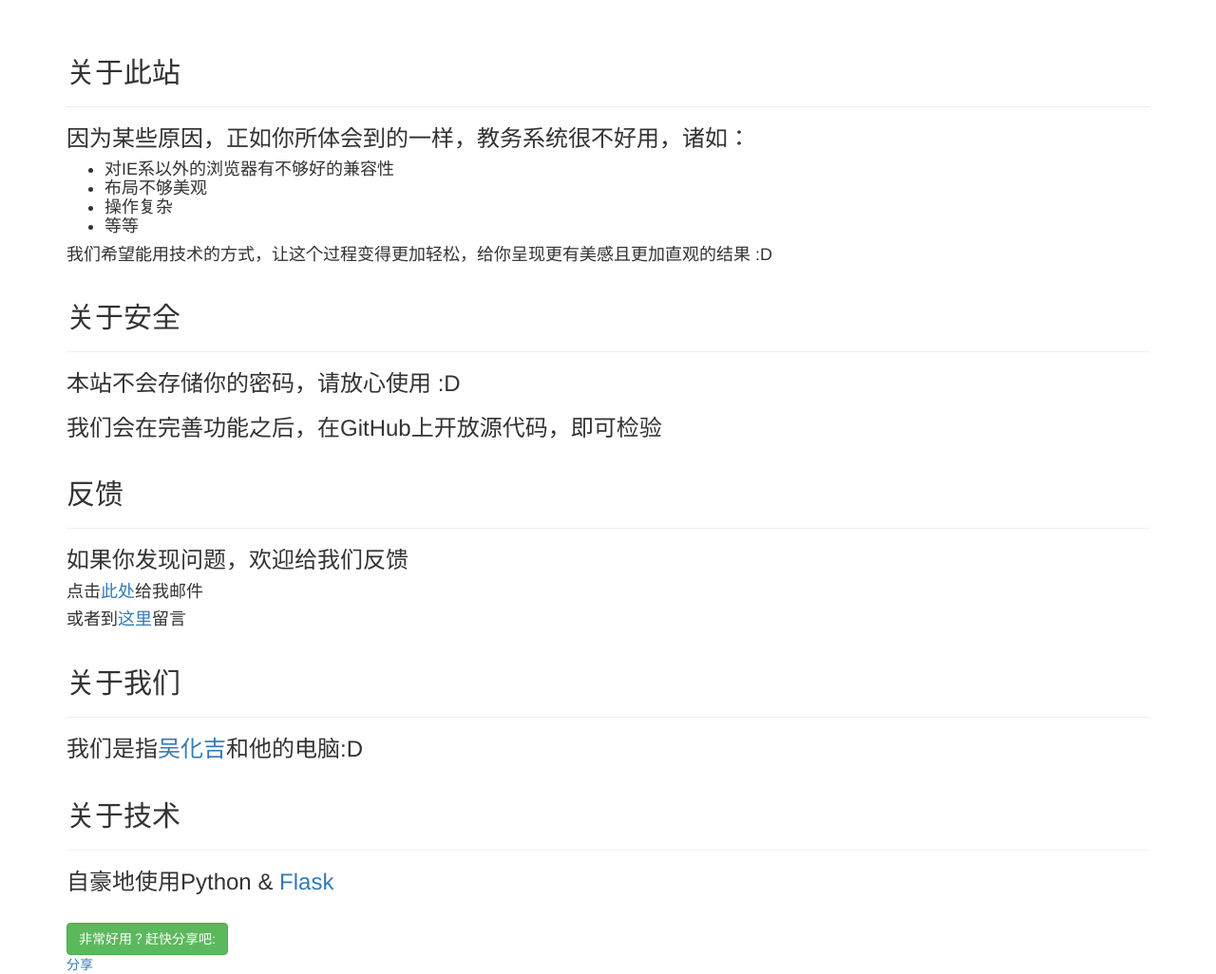
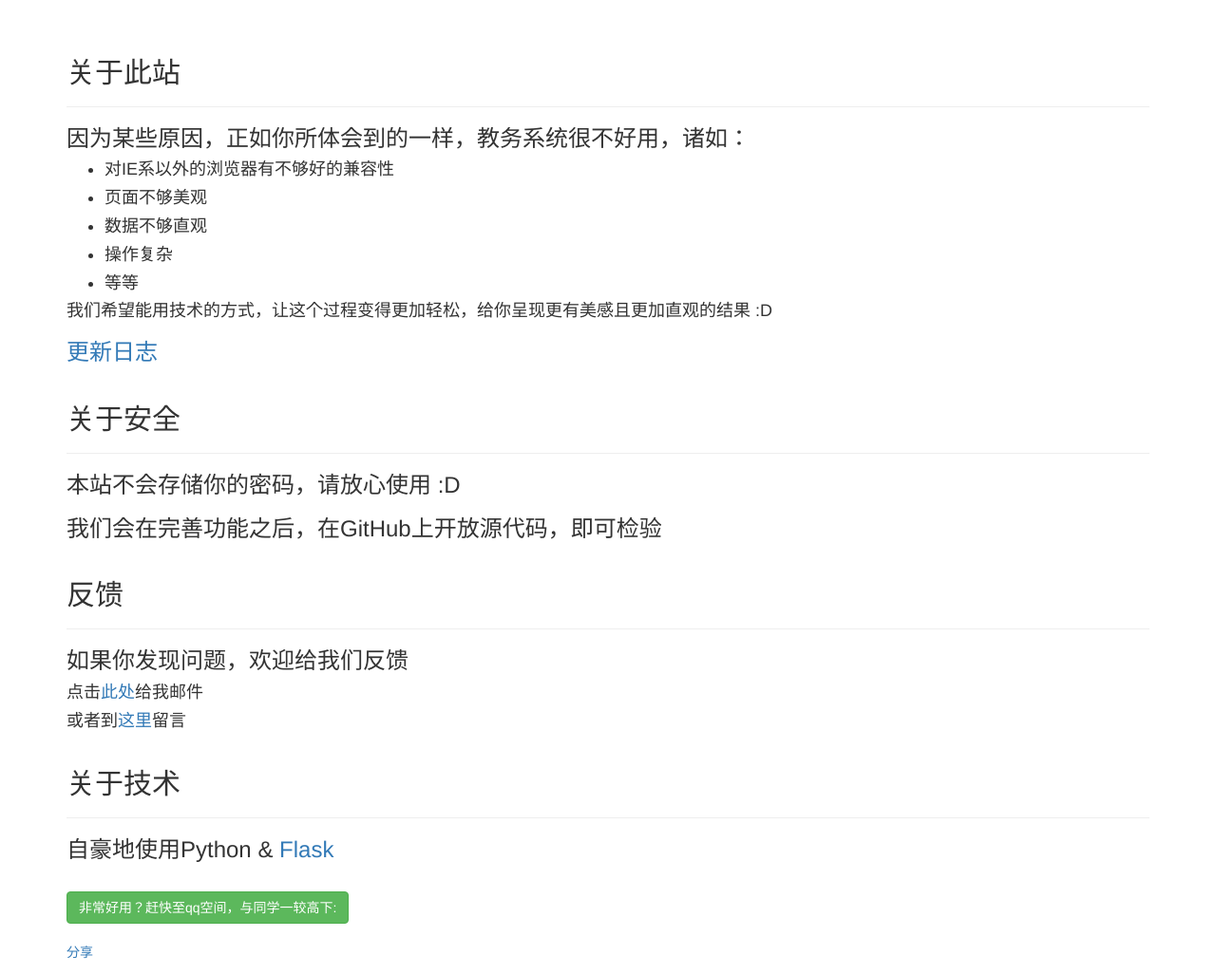
Before and after one commit to WuHuaJi0/jwc, a Flask app: page /about in a window 1280 px wide. Shown: the part 52-1078 px from the top of the page at 95% size. Run offline with Flask 2, Linux system fonts and the light colour scheme; some libraries are stand-ins or nearby versions.

Commit message:
更新首页和日志页

```diff
--- a/jwc.py
+++ b/jwc.py
@@ -94,35 +94,6 @@ def course():
     return render_template('query.html',form=form,randomNum=str(session['randomNum']))
 
 
-# 培养计划
-# @application.route('/planTrain',methods=['GET','POST'])
-# def planTrain():
-#     form = UserForm()
-#     if request.method == 'GET':
-#         session['cookie'] = None
-#         session['__VIEWSTATE'] = None
-#         session['__EVENTVALIDATION'] = None
-#         session['headers'] = None
-#         session['randomNum'] = None
-#
-#         (session['cookie'],session['__VIEWSTATE'],session['__EVENTVALIDATION']) = auth.init()
-#         session['headers'] = auth.createHeaders(session['cookie'])
-#         session['randomNum'] = auth.getImage(session['headers'])
-#
-#     if form.validate_on_submit() and request.method == 'POST':
-#         username = form.txtUserName.data
-#         password = form.txtUserPassword.data
-#         CheckCode = form.CheckCode.data
-#         loginResult = auth.login(session.get('__VIEWSTATE'),session.get('__EVENTVALIDATION'),session.get('headers'),username,password,CheckCode)
-#
-#         if loginResult != 'yes':
-#             return render_template('login_error.html', loginError = loginResult,before='course')
-#
-#         plan = auth.trainPlan(session['headers'],loginResult)
-#
-#         return render_template('planTrain.html',plan = plan)
-#     # return render_template('query.html',form=form,randomNum=str(session['randomNum']))
-
 
 @application.route('/studyCompare',methods=['GET','POST'])
 def studyCompare():
@@ -167,6 +138,10 @@ def chat():
 def about():
     return render_template('about.html')
 
+@application.route('/log')
+def log():
+    return render_template("log.html")
+
 @application.errorhandler(404)
 def page_not_found(e):
     return render_template('404.html'), 404
--- a/templates/about.html
+++ b/templates/about.html
@@ -1,5 +1,4 @@
 {% extends "base.html" %}
-
 
 {% block page_content %}
 <div class="page-header">
@@ -10,13 +9,15 @@
     <h3>因为某些原因，正如你所体会到的一样，教务系统很不好用，诸如：</h3>
     <h4>
     <ul>
-        <li>对IE系以外的浏览器有不够好的兼容性</li>
-        <li>布局不够美观</li>
-        <li>操作复杂</li>
-        <li>等等</li>
+        <li><h4>对IE系以外的浏览器有不够好的兼容性</h4></li>
+        <li><h4>页面不够美观</h4></li>
+        <li><h4>数据不够直观</h4></li>
+        <li><h4>操作复杂</h4></li>
+        <li><h4>等等</h4></li>
     </ul>
     </h4>
     <h4>我们希望能用技术的方式，让这个过程变得更加轻松，给你呈现更有美感且更加直观的结果 :D</h4>
+    <h3><a href="{{ url_for("log") }}">更新日志</a></h3>
 </div>
 
 
@@ -40,13 +41,6 @@
 
 
 <div class="page-header">
-    <h2>关于我们</h2>
-</div>
-<div class="content">
-    <h3>我们是指<a href="http://whj.site">吴化吉</a>和他的电脑:D</h3>
-</div>
-
-<div class="page-header">
     <h2>关于技术</h2>
 </div>
 <div class="content">
--- a/templates/base.html
+++ b/templates/base.html
@@ -1,12 +1,11 @@
 {% extends "bootstrap/base.html" %}
-{% block html_attribs %} xmlns:wb="http://open.weibo.com/wb"{% endblock html_attribs %}>
 {% block title %}三大人{% endblock %}
 <link rel="stylesheet" href="{{ url_for('static', filename='css/styles.css') }}">
 {% block styles %}
     <!-- Bootstrap -->
     <link href="{{bootstrap_find_resource('css/bootstrap.css', cdn='bootstrap')}}" rel="stylesheet">
     <link rel="stylesheet" href="../static/css/style.css">
-    <script src="http://tjs.sjs.sinajs.cn/open/api/js/wb.js" type="text/javascript" charset="utf-8"></script>
+
 {% endblock styles %}
 {% block navbar %}
 <div class="navbar navbar-inverse" role="navigation">
@@ -39,7 +38,8 @@
 <div class="container">
     {% block page_content %}{% endblock %}
     <div class="share">
-        <h3 class="btn btn-success">非常好用？赶快分享吧:</h3>
+        <h3 class="btn btn-success">非常好用？赶快至qq空间，与同学一较高下:</h3>
+        <br>
         <br>
         <script type="text/javascript">
             (function(){
@@ -65,12 +65,12 @@
         </script>
 
     <script src="http://qzonestyle.gtimg.cn/qzone/app/qzlike/qzopensl.js#jsdate=20111201" charset="utf-8"></script>
-        <wb:share-button appkey="652498579" addition="number" type="icon" default_text="我的成绩超越了百分之88的三大人，来这里查一下"></wb:share-button>
+
     </div>
 </div>
 
 <div style="display: none">
-<script type="text/javascript">var cnzz_protocol = (("https:" == document.location.protocol) ? " https://" : " http://");document.write(unescape("%3Cspan id='cnzz_stat_icon_1256620769'%3E%3C/span%3E%3Cscript src='" + cnzz_protocol + "s95.cnzz.com/z_stat.php%3Fid%3D1256620769' type='text/javascript'%3E%3C/script%3E"));</script>
+    <script type="text/javascript">var cnzz_protocol = (("https:" == document.location.protocol) ? " https://" : " http://");document.write(unescape("%3Cspan id='cnzz_stat_icon_1256620769'%3E%3C/span%3E%3Cscript src='" + cnzz_protocol + "s95.cnzz.com/z_stat.php%3Fid%3D1256620769' type='text/javascript'%3E%3C/script%3E"));</script>
 </div>
 
 {% endblock %}
```
Also changed, not shown: templates/index.html (+6 -3 lines), templates/log.html (added, +19 -0 lines), static/img/code312.jpg, static/img/code345.jpg, static/img/code561.jpg (added), static/img/code7.jpg (added), static/img/code914.jpg (added), static/img/code974.jpg (added).
